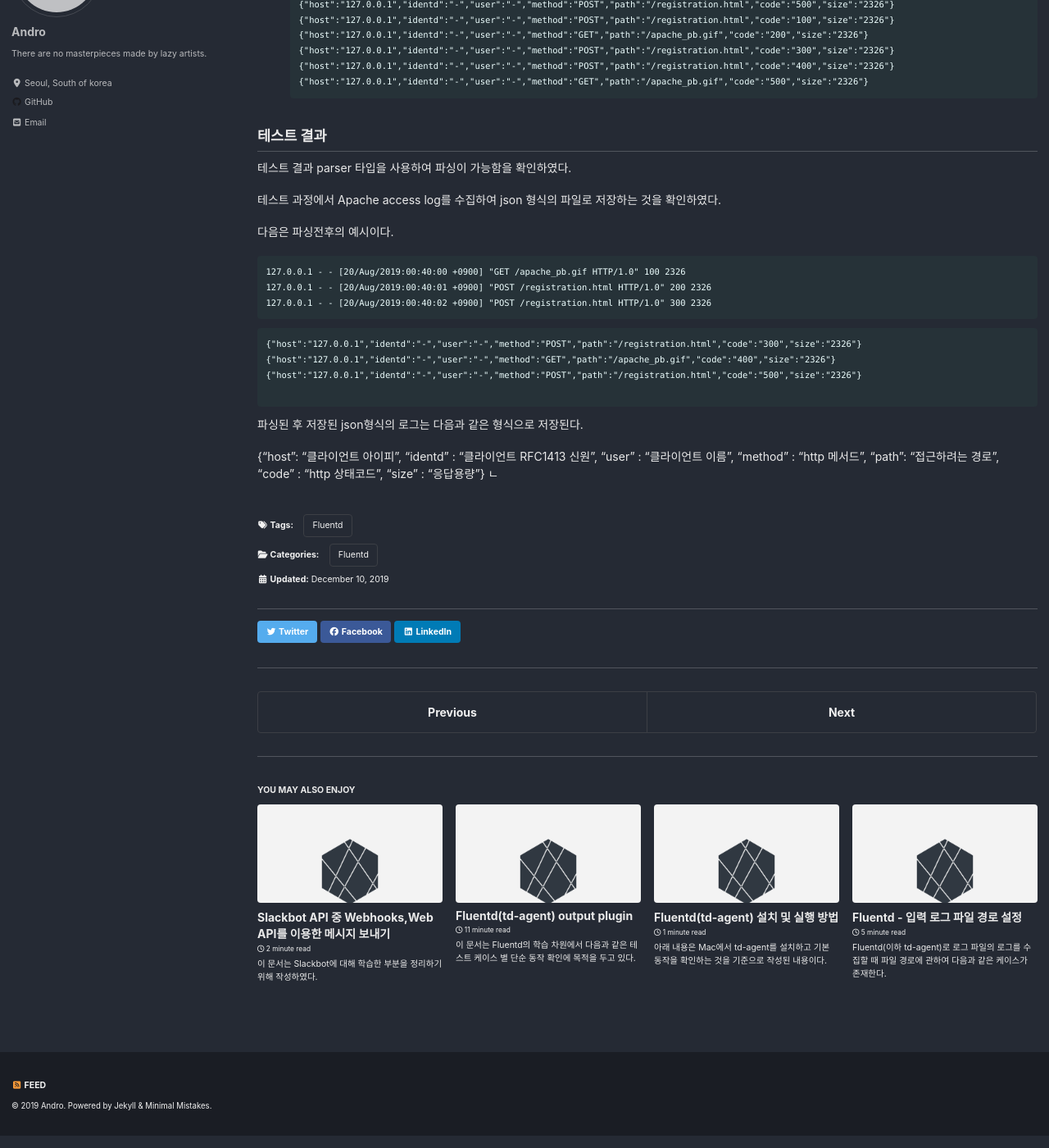
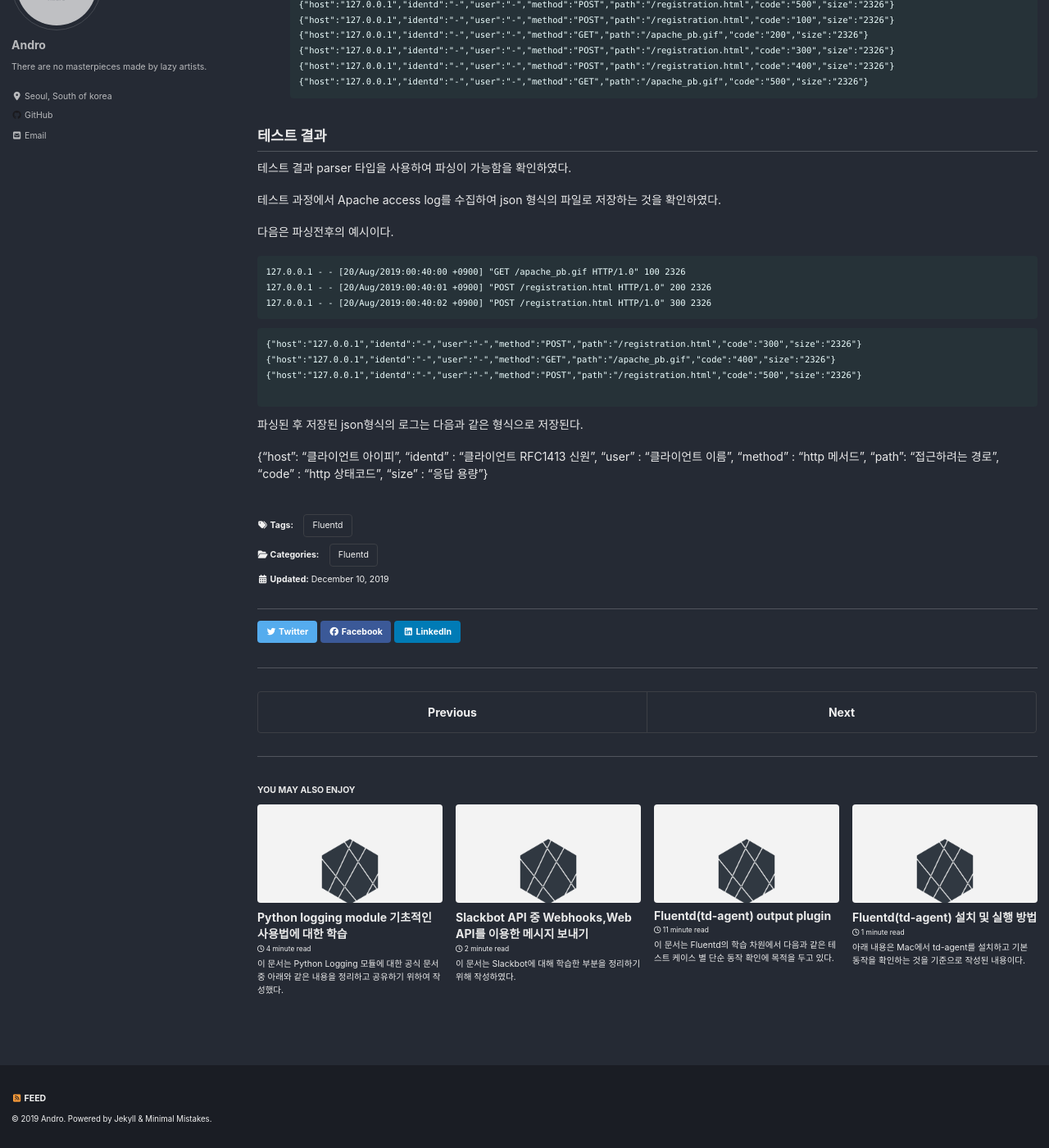
Before and after one commit to jangseongwoo/jangseongwoo.github.io, a Jekyll site: the page built from _posts/2019-12-10-fluentd_filter_plugin_operation_check.md, in a window 1280 px wide and 1400 px high, scrolled down 17204 px. Shown: the whole window at 82% size. Built offline with Jekyll 4.4.1, drawn with Linux system fonts in a browser that asks for light colours; cached includes are drawn as plain includes; nearby versions of some CDN libraries; some of the changed lines change nothing that is shown.

Commit message:
python logging basic post

````diff
--- a/_posts/2019-12-10-fluentd_filter_plugin_operation_check.md
+++ b/_posts/2019-12-10-fluentd_filter_plugin_operation_check.md
@@ -1159,5 +1159,4 @@
 
 파싱된 후 저장된 json형식의 로그는 다음과 같은 형식으로 저장된다.
 
-{"host": "클라이언트 아이피", "identd" : "클라이언트 RFC1413 신원", "user" : "클라이언트 이름", "method" : "http 메서드", "path": "접근하려는 경로", "code" : "http 상태코드", "size" : "응답용량"}
-ㄴ
+{"host": "클라이언트 아이피", "identd" : "클라이언트 RFC1413 신원", "user" : "클라이언트 이름", "method" : "http 메서드", "path": "접근하려는 경로", "code" : "http 상태코드", "size" : "응답 용량"}
--- /dev/null
+++ b/_posts/2019-12-12-python_logging_basic.md
@@ -0,0 +1,336 @@
+---
+title:  "Python logging module 기초적인 사용법에 대한 학습"
+excerpt: "이 문서는 Python Logging 모듈에 대한 공식 문서 중 아래와 같은 내용을 정리하고 공유하기 위하여 작성했다."
+
+categories:
+  - Logging
+tags:
+  - Python
+  - Logging
+---
+
+목적
+=====
+
+* * *
+
+이 문서는 Python Logging 모듈에 대한 공식 문서 중 아래와 같은 내용을 정리하고 공유하기 위하여 작성했다.
+
+*   [Logging HOWTO](https://docs.python.org/ko/3/howto/logging.html#logging-advanced-tutorial)
+
+    *   튜토리얼
+
+*   [Logging facility for Python](https://docs.python.org/ko/3/library/logging.html)
+
+    *   로깅 모듈과 관련된 클래스, 메서드 등 설명이 나와있는 문서
+
+*   [Logging cook book](https://docs.python.org/3/howto/logging-cookbook.html#logging-cookbook)
+
+    *   다양한 사례가 나와 있는 문서
+
+
+실행 환경
+=====
+
+* * *
+
+다음과 같은 환경에서 학습을 진행했다.
+
+*   Python 3.7.5
+
+*   MacOS Catalina
+
+
+학습한 내용
+======
+
+* * *
+
+파이썬 로깅 모듈 중 다음과 같은 내용을 학습했다.
+
+*   로거
+
+*   핸들러
+
+*   포메터
+
+*   필터
+
+*   멀티 핸들러 사용 (표준 출력, 파일 출력)
+
+*   로그 로테이팅
+
+
+Logging 기초 자습서
+==============
+
+* * *
+
+[Logging 기초 자습서](https://docs.python.org/ko/3/howto/logging.html#basic-logging-tutorial)는 로깅 모듈에 대한 기본적인 기능을 다루고 있다. 따라서 해당 문서를 참조해 기본 기능을 학습하도록 한다.
+
+해당 문서는 다음과 같은 내용을 포함하고 있다.
+
+*   로깅을 사용할 때
+
+*   로깅 사용의 간단한 예
+
+*   파일에 로깅하기
+
+*   여러 모듈에서의 로깅
+
+*   변수 데이터 로깅
+
+*   표시된 메시지의 포맷 변경
+
+*   메시지에 날짜/시간 표시
+
+
+필터
+==
+
+* * *
+
+필터에 관한 자세한 설명은 [Logging facility for Python - Filter 객체](https://docs.python.org/ko/3/library/logging.html#filter-objects)를 참고한다.
+
+해당 문서로 필터에 관하여 이해되지 않는 부분이 있어 [https://has3ong.tistory.com/382](https://has3ong.tistory.com/382)에서 발췌한 내용을 남겨두었다.
+
+**Filter**
+
+로그 레코드가 로거에서 핸들러로 넘겨질 때, 필터를 사용해서 로그 레코드에 추가적인 제어를 할 수 있다.
+
+필터를 적용하면 로그 처리 기준을 추가할 수 있다.
+
+예를 들어 필터를 추가하여 ERROR 메시지 중에서 특정 소스로부터 오는 메시지만 핸들러로 넘길 수 있습니다.
+
+
+
+로그 레코드는 로거에서 로그를 기록할 때 호출되는 인스턴스이다.
+
+자세한 내용은 [Logging facility for Python - LogRecord 객체](https://docs.python.org/ko/3/library/logging.html#logrecord-objects) 참고 한다.
+
+아래는 [Logging cook book - 문맥 정보 전달에 필터 사용하기](https://docs.python.org/ko/3/howto/logging-cookbook.html#using-filters-to-impart-contextual-information)를 따라하며 실습한 내용이다.
+
+```
+import logging
+from random import choice
+
+class ContextFilter(logging.Filter):
+    USERS = ['wind', 'harry', 'kevin']
+    IPS = ['123.231.231.123', '127.0.0.1', '192.168.0.1']
+
+    def filter(self, record):
+
+        record.ip = choice(ContextFilter.IPS)
+        record.user = choice(ContextFilter.USERS)
+        return True
+
+
+if __name__ == '__main__':
+    levels = (logging.DEBUG, logging.INFO, logging.WARNING,
+              logging.ERROR, logging.CRITICAL)
+    logging.basicConfig(level=logging.DEBUG,
+                        format='%(asctime)-15s %(name)-5s %(levelname)-8s IP: %(ip)-15s User: %(user)-8s %(message)s')
+    a1 = logging.getLogger('a.b.c')
+    a2 = logging.getLogger('d.e.f')
+
+    f = ContextFilter()
+
+    a1.addFilter(f)
+    a2.addFilter(f)
+
+    a1.debug('A debug message')
+    a1.info('An info message with %s', 'some parameters')
+
+    for x in range(10):
+        lvl = choice(levels)
+        lvlname = logging.getLevelName(lvl)
+        a2.log(lvl, 'A message at %s level with %d %s',
+               lvlname, 2, 'parameters')
+```
+
+
+
+```
+$ python3 main.py
+2019-10-18 11:54:03,246 a.b.c DEBUG    IP: 192.168.0.1     User: wind     A debug message
+2019-10-18 11:54:03,249 a.b.c INFO     IP: 123.231.231.123 User: harry    An info message with some parameters
+2019-10-18 11:54:03,249 d.e.f ERROR    IP: 192.168.0.1     User: kevin    A message at ERROR level with 2 parameters
+2019-10-18 11:54:03,250 d.e.f CRITICAL IP: 127.0.0.1       User: wind     A message at CRITICAL level with 2 parameters
+2019-10-18 11:54:03,250 d.e.f WARNING  IP: 127.0.0.1       User: wind     A message at WARNING level with 2 parameters
+2019-10-18 11:54:03,250 d.e.f DEBUG    IP: 192.168.0.1     User: kevin    A message at DEBUG level with 2 parameters
+2019-10-18 11:54:03,250 d.e.f INFO     IP: 123.231.231.123 User: kevin    A message at INFO level with 2 parameters
+2019-10-18 11:54:03,251 d.e.f INFO     IP: 127.0.0.1       User: wind     A message at INFO level with 2 parameters
+2019-10-18 11:54:03,251 d.e.f ERROR    IP: 127.0.0.1       User: harry    A message at ERROR level with 2 parameters
+2019-10-18 11:54:03,251 d.e.f ERROR    IP: 123.231.231.123 User: harry    A message at ERROR level with 2 parameters
+2019-10-18 11:54:03,252 d.e.f CRITICAL IP: 127.0.0.1       User: wind     A message at CRITICAL level with 2 parameters
+2019-10-18 11:54:03,252 d.e.f WARNING  IP: 192.168.0.1     User: harry    A message at WARNING level with 2 parameters
+```
+
+멀티 핸들러 사용
+=========
+
+* * *
+
+로거 객체에 2종류의 핸들러(StreamHandler - 표준출력, FileHandler - 파일출력)를 추가하는 실습을 진행한다.
+
+다음은 실습한 내용의 Python 코드이다.
+
+```
+import logging
+
+seong_logger = logging.getLogger("seongwoo")
+
+seong_logger.setLevel(logging.DEBUG)
+
+seong_logger.addHandler(logging.FileHandler("log/seong.log"))
+seong_logger.addHandler(logging.StreamHandler())
+
+seong_logger.info("test")
+```
+
+표준 출력과 파일 출력(seong.log)이 되는 지 확인하였다.
+
+```
+$ python3 main.py
+test
+
+$ cat seong.log
+test
+```
+
+로그 로테이팅
+=======
+
+* * *
+
+[logging.handlers](https://docs.python.org/ko/3/library/logging.handlers.html)를 보면 로그 로테이팅과 관련하여 다음과 같은 3가지 핸들러를 설명하고 있다.
+
+*   BaseRotatingHandler
+
+*   RotatingFileHandler
+
+*   TimedRotatingFileHandler
+
+
+이 중에서 RotatingFileHandler와 TimedRotatingFileHandler에 대해 학습 및 실습한다.
+
+RotatingFileHandler
+-------------------
+
+```
+class logging.handlers.RotatingFileHandler(filename, mode='a', maxBytes=0, backupCount=0, encoding=None, delay=False)
+```
+
+RotatingFileHandler의 자세한 설명은 [logging.handler - rotatingfilehandler](https://docs.python.org/ko/3/library/logging.handlers.html#rotatingfilehandler)를 참고한다. 문서 내용 중 기록될 필요가 있다고 생각되는 내용만 정리했다.
+
+*   maxBytes 파라미터는 로그 파일 최대 허용 크기를 의미한다. maxBytes가 0일 경우 로그 로테이팅은 발생하지 않는다.
+
+*   backupCount 파라미터는 롤오버(로그 로테이팅)가 발생하였을 때 백업 파일의 개수를 의미한다.
+    가장 최근에 발생한 로그는 filename 파일에 저장되어있으며 filename.1, filename.2 ... 형식로 저장된다.
+
+
+다음은 [Logging cook book - 파일 회전하기](https://docs.python.org/ko/3/howto/logging-cookbook.html#using-file-rotation)에 코드를  일부 수정하여 실습한 코드이다.
+
+```
+import glob
+import logging
+import logging.handlers
+
+LOG_FILENAME = 'logging_rotatingfile_example.out'
+
+my_logger = logging.getLogger("MyLogger")
+my_logger.setLevel(logging.DEBUG)
+
+handlers = logging.handlers.RotatingFileHandler(
+    LOG_FILENAME, maxBytes=200, backupCount=2)
+my_logger.addHandler(handlers)
+
+for i in range(20):
+    my_logger.debug('file log rotating test line %3d' % i)
+
+logfiles = glob.glob('%s*' % LOG_FILENAME)
+
+for filename in logfiles:
+    print(filename)
+```
+
+아래의 코드를 여러번 실행할 경우에는 mode 인자의 디폴트 값이 'a'이므로 기존에 생성 되었던 로그 파일들을 삭제하고 실행 해야 한다.
+
+```
+$ python3 file_rotating_test.py
+logging_rotatingfile_example.out.2
+logging_rotatingfile_example.out.1
+logging_rotatingfile_example.out
+```
+
+TimedRotatingFileHandler
+------------------------
+
+```
+class logging.handlers.TimedRotatingFileHandler(filename, when='h', interval=1, backupCount=0, encoding=None, delay=False, utc=False, atTime=None)
+```
+
+TimeRotatingHandler의 자세한 설명은 [logging.handler - timerotatinghandler](https://docs.python.org/ko/3/library/logging.handlers.html#timedrotatingfilehandler)를 참고한다. 문서 내용 중 기록될 필요가 있다고 생각되는 내용만 정리했다.
+
+*   1분마다 롤오버가 되도록 설정되어 있는데, 5분간 로그가 발생하지 않으면 롤오버가 발생하지 않는다.
+
+
+다음과 같은 시나리오를 바탕으로 TimeRotatingHandler를 테스트했다.
+
+1.  로거 인스턴스 생성후 시작시간 측정
+
+2.  시작 시간으로 부터 1초, 5초, 6초뒤 현재 시간 로그 출력
+
+3.  생성된 로그 파일명 출력
+
+
+위의 시나리오를 바탕으로 다음과 같은 파이썬 코드를 작성하였다.
+
+```
+import glob
+import logging
+import logging.handlers
+from time import time, sleep
+
+LOG_FILENAME = 'timerotating_logtest.out'
+
+
+def main():
+    my_logger = logging.getLogger("MyLogger")
+    my_logger.setLevel(logging.DEBUG)
+
+    handlers = logging.handlers.TimedRotatingFileHandler(
+        LOG_FILENAME, when='s', interval=1, backupCount=10)
+    my_logger.addHandler(handlers)
+
+    start_time = time()
+
+    delay_timetable = [1., 5., 6.]
+
+    for delay_time in delay_timetable:
+        while True:
+            if start_time + delay_time < time():
+                my_logger.debug('time log rotating test - %f' % time())
+                break
+
+    logfiles = glob.glob('%s*' % LOG_FILENAME)
+
+    for filename in logfiles:
+        print(filename)
+
+
+if __name__ == "__main__":
+    main()
+```
+
+
+
+```
+$ python3 time_rotating_test.py
+timerotating_logtest.out.2019-10-17_20-05-52
+timerotating_logtest.out
+timerotating_logtest.out.2019-10-17_20-05-56
+timerotating_logtest.out.2019-10-17_20-05-51
+```
+
+실행 결과를 통해 시작 시간으로부터 1초, 5초, 6초뒤 로그가 출력된 것을 알 수 있으며 "timerotating\_logtest.out.2019-10-17\_20-05-51" 파일을 통하여 처음 로거를 생성하고 1초뒤 로그가 출력된 것을 알 수 있다.
````
